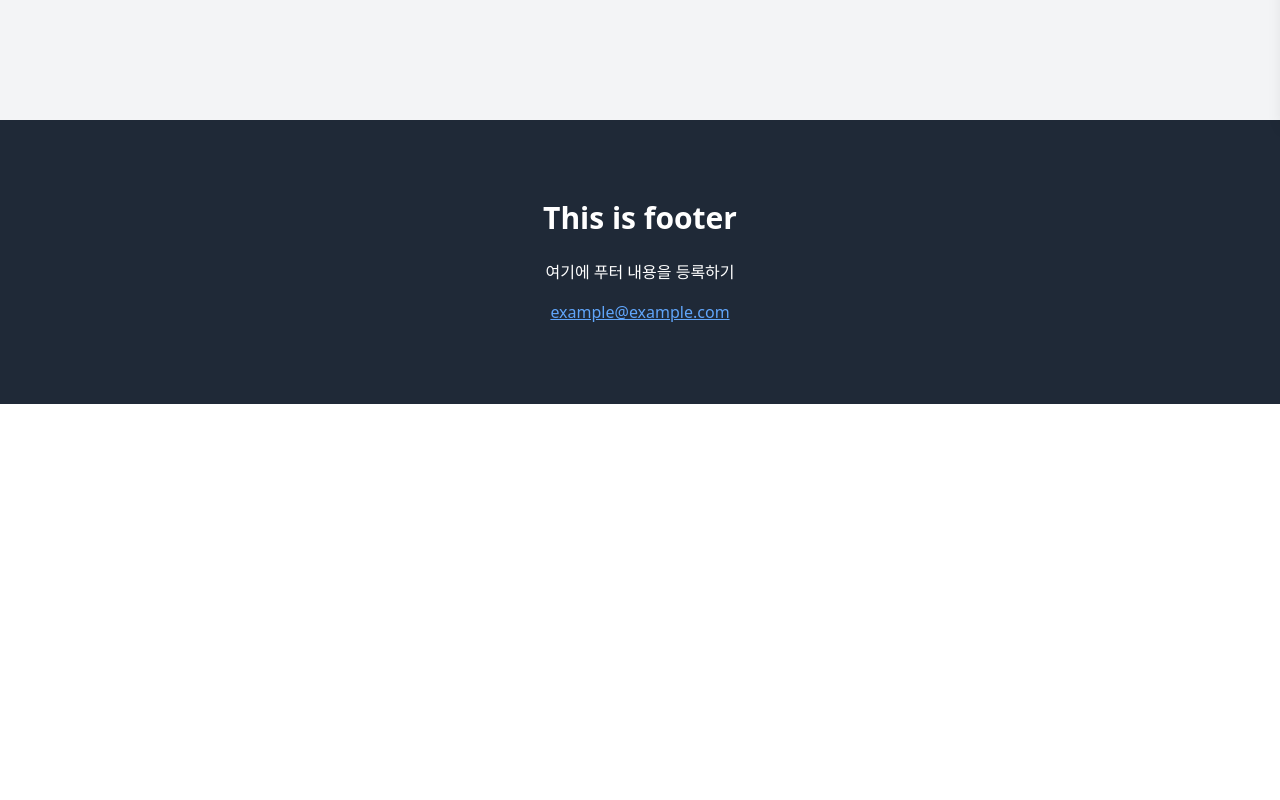
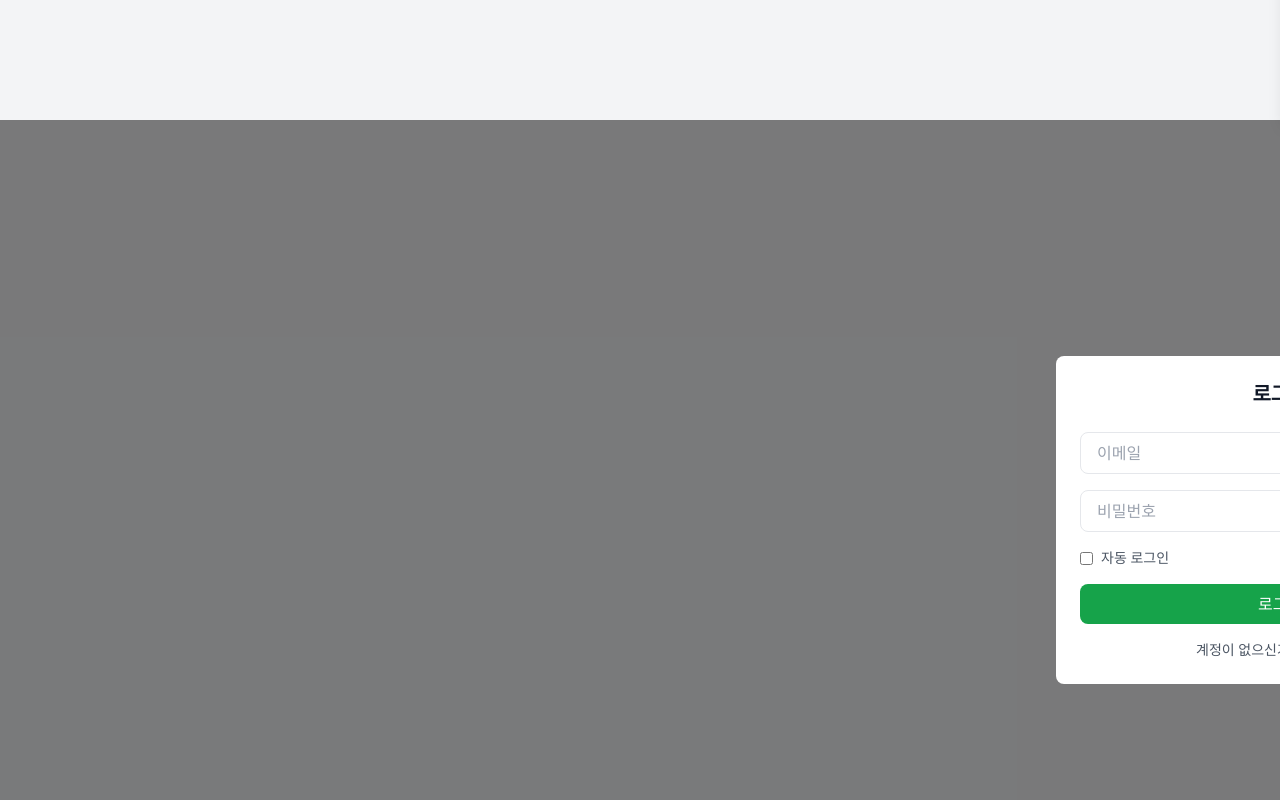
Before and after one commit to Hyeonmin072/projectT1, a React (Create React App) app in the folder GameSnap/frontend/: page / in a window 1280 px wide. Shown: the part 680-1480 px from the top of the page. Before the commit the page ends 1084 px from the top, so only its background shows below. Built offline with nearby package versions, Linux system fonts and the light colour scheme; no server answers.

Commit message:
로그인 시 페이지 전환

```diff
--- a/GameSnap/frontend/src/App.js
+++ b/GameSnap/frontend/src/App.js
@@ -1,6 +1,7 @@
 import React, {} from 'react';
 import Navbar from './component/Navbar';
 import Contact from './component/Contact';
+import PageContainer from './component/PageContainer';
 
 function App() {
 
@@ -8,6 +9,7 @@ function App() {
 
     <div className="font-sans bg-gray-100 text-gray-900">
       <Navbar/>
+      <PageContainer />
       <Contact />
     </div>
   );
--- a/GameSnap/frontend/src/component/LoginForm.js
+++ b/GameSnap/frontend/src/component/LoginForm.js
@@ -1,5 +1,6 @@
 import React, { useState, useEffect } from 'react';
 import { login } from './axios/LoginAxios';
+
 
 const LoginForm = ({ onClose, onLoginSuccess, onRegisterClick }) => {
   // 상태 관리
@@ -10,6 +11,7 @@ const LoginForm = ({ onClose, onLoginSuccess, onRegisterClick }) => {
   });
   const [error, setError] = useState('');
   const [isLoading, setIsLoading] = useState(false); // 로딩 상태 추가
+
 
   // 초기 마운트 시 애니메이션
   useEffect(() => {
--- /dev/null
+++ b/GameSnap/frontend/src/component/PageContainer.js
@@ -0,0 +1,48 @@
+import React, { useState } from 'react';
+import LoginForm from './LoginForm';
+import MainPage from './MainPage';
+import UserPage from './UserPage';
+
+const PageContainer = () => {
+  const [isAuthenticated, setIsAuthenticated] = useState(false);
+  const [isTransitioning, setIsTransitioning] = useState(false);
+
+  const handleLoginSuccess = (data) => {
+    setIsTransitioning(true);
+    // 로그인 성공 후 애니메이션 처리
+    setTimeout(() => {
+      setIsAuthenticated(true);
+    }, 300); // 애니메이션 duration과 일치
+  };
+
+  return (
+    <div className="relative overflow-hidden w-full h-screen">
+      {/* 메인 페이지와 유저 페이지 컨테이너 */}
+      <div
+        className={`flex transition-transform duration-300 ease-in-out w-[200%] h-full
+          ${isTransitioning ? '-translate-x-1/2' : 'translate-x-0'}`}
+      >
+        {/* 메인 페이지 */}
+        <div className="w-full h-full flex-shrink-0">
+          <MainPage />
+          {!isAuthenticated && (
+            <div className="fixed inset-0 z-50">
+              <LoginForm
+                onLoginSuccess={handleLoginSuccess}
+                onClose={() => {}}
+                onRegisterClick={() => {}}
+              />
+            </div>
+          )}
+        </div>
+
+        {/* 유저 페이지 */}
+        <div className="w-full h-full flex-shrink-0">
+          <UserPage />
+        </div>
+      </div>
+    </div>
+  );
+};
+
+export default PageContainer;
```
